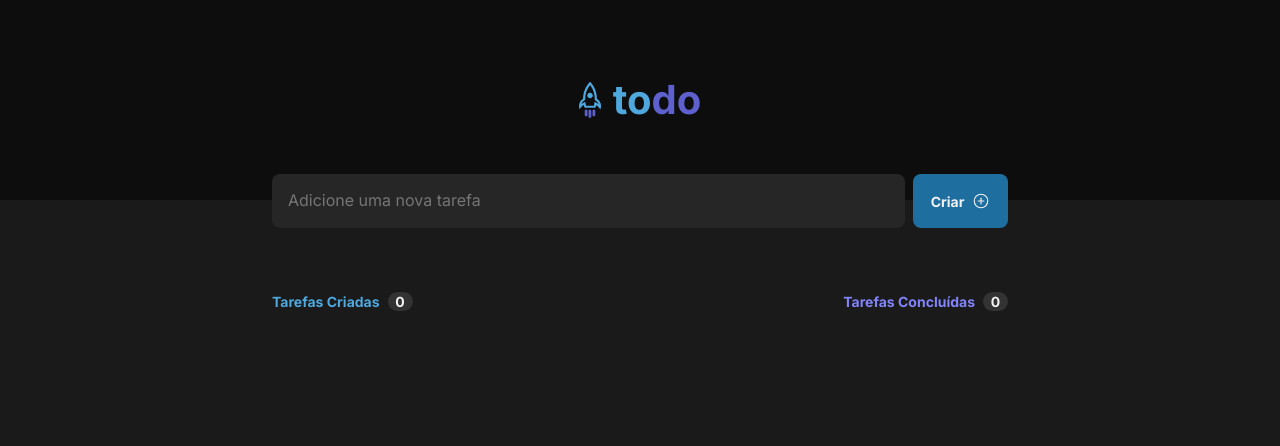
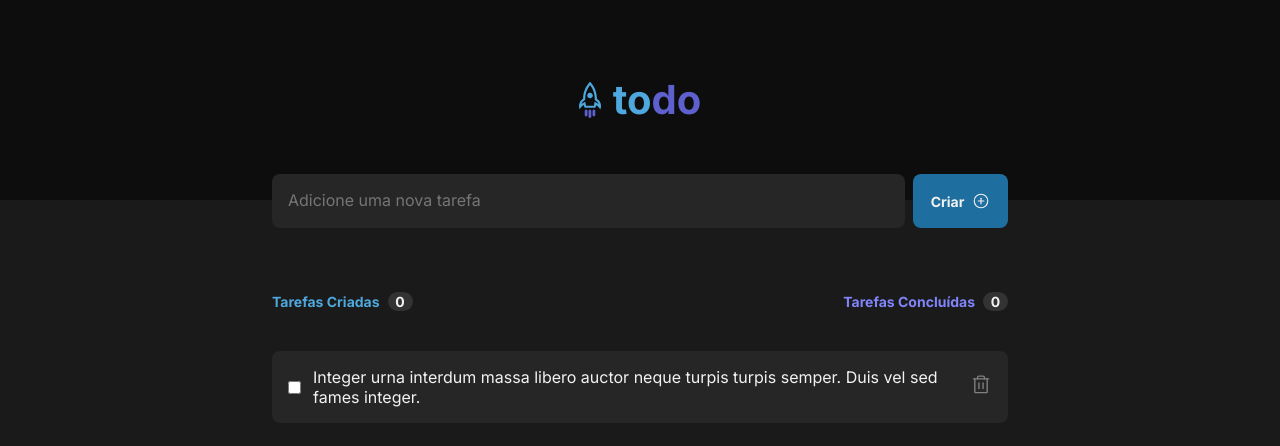
Before and after one commit to danieldannitz/react-todo, a React (Vite) app: page / in a window 1280 px wide. Shown: the top 446 px of the page. Built offline with nearby package versions, Linux system fonts and the light colour scheme.

Commit message:
todo styles done

```diff
--- a/src/components/Todos.jsx
+++ b/src/components/Todos.jsx
@@ -1,10 +1,18 @@
 import styles from "./Todos.module.css";
-import { PlusCircle } from "phosphor-react";
+import { PlusCircle, Trash } from "phosphor-react";
 export function Todos() {
+  function handleEventChange() {
+    console.log(event.target.value);
+  }
+
   return (
     <section className={styles.todos}>
       <div className={styles.textAreaDiv}>
-        <textarea name="" placeholder="Adicione uma nova tarefa"></textarea>
+        <textarea
+          name=""
+          placeholder="Adicione uma nova tarefa"
+          onChange={handleEventChange}
+        ></textarea>
         <div className={styles.buttonDiv}>
           <button type="submit">
             Criar
@@ -24,6 +32,16 @@ export function Todos() {
           <span>0</span>
         </div>
       </div>
+      <div className={styles.listOfTodos}>
+        <input type="checkbox" name="" id="" />
+        <p>
+          Integer urna interdum massa libero auctor neque turpis turpis semper.
+          Duis vel sed fames integer.
+        </p>
+        <a href="">
+          <Trash size={22} />
+        </a>
+      </div>
     </section>
   );
 }
--- a/src/components/Todos.module.css
+++ b/src/components/Todos.module.css
@@ -93,6 +93,33 @@
   font-weight: 700;
 }
 
+.listOfTodos {
+  margin-top: 40px;
+  border-radius: 8px;
+  padding: 16px;
+  height: 72px;
+  background-color: var(--gray-500);
+  display: flex;
+  justify-content: space-between;
+  align-items: center;
+}
+
+.listOfTodos p {
+  margin-left: 12px;
+  font-weight: 400;
+  color: var(--gray-100);
+}
+
+.listOfTodos a {
+  color: var(--gray-300);
+}
+
+.listOfTodos a:hover {
+  color: var(--danger);
+  transition: color 0.1s ease-in-out;
+  margin-left: 12px;
+}
+
 @media (max-width: 768px) {
   .textAreaDiv {
     flex-direction: column;
@@ -105,4 +132,7 @@
     margin-left: 0;
     margin-top: 0.5rem;
   }
+  .listOfTodos p {
+    font-size: 14px;
+  }
 }
```
